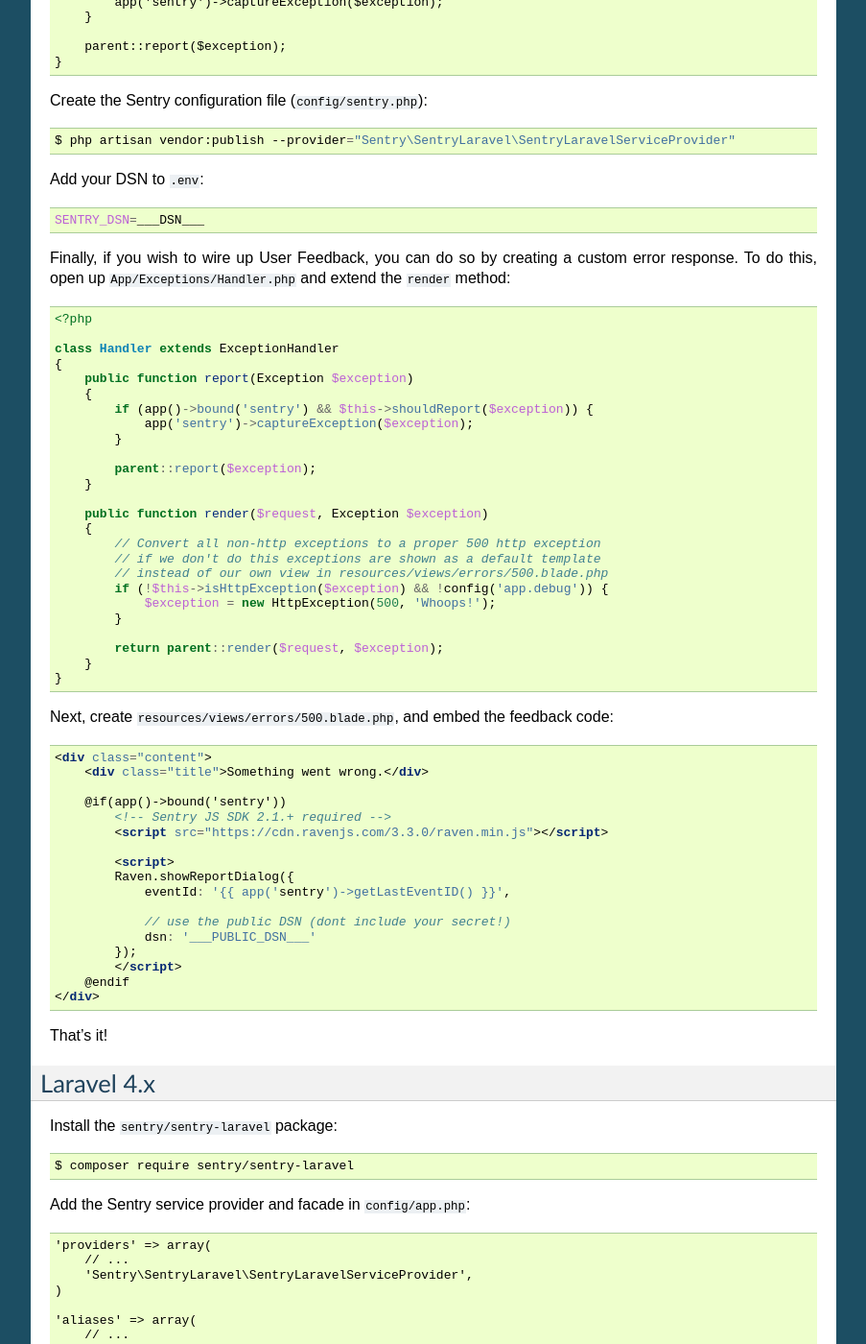
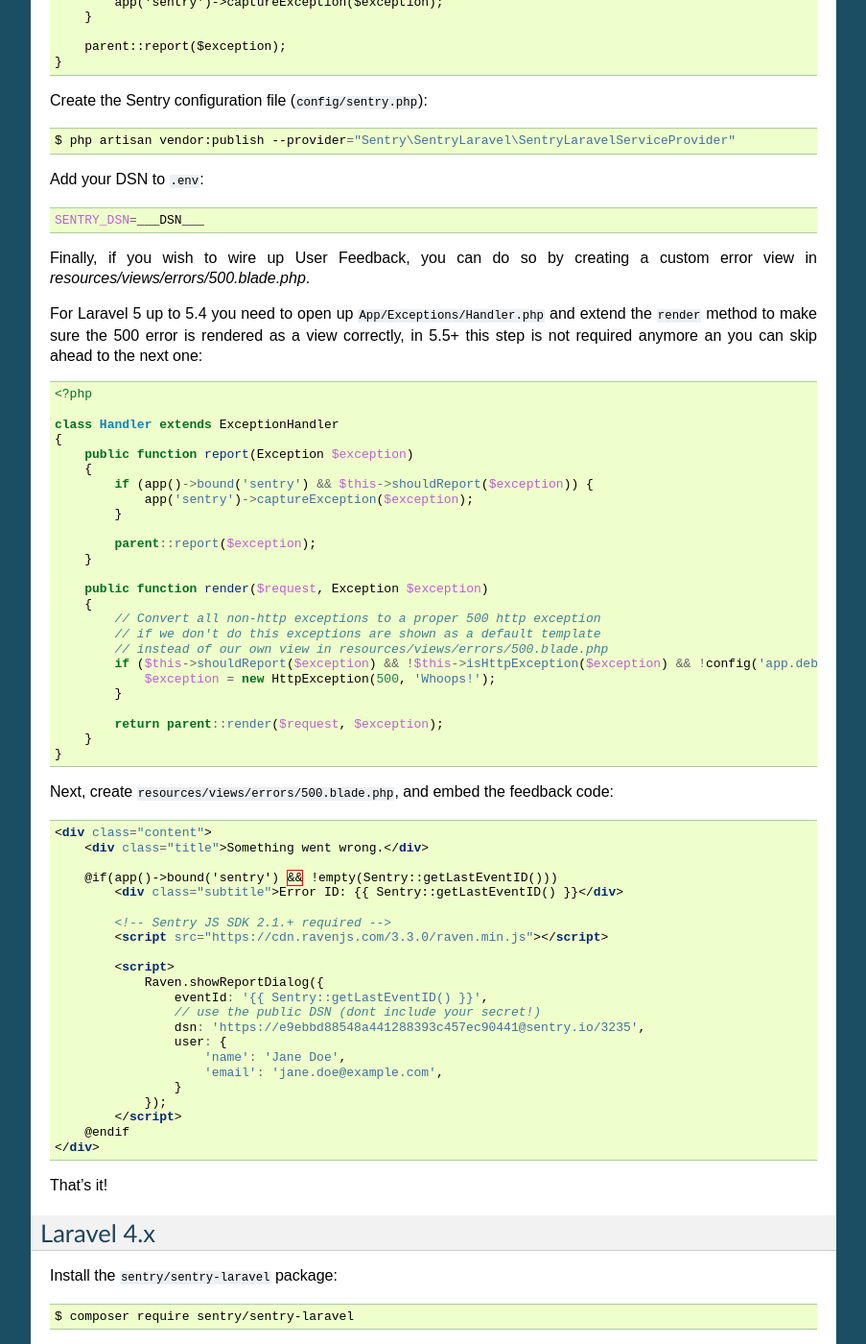
Before and after one commit to getsentry/sentry-php, a Sphinx documentation site: the page built from docs/integrations/laravel.rst, in a window 1280 px wide and 1400 px high, scrolled down 593 px. Shown: the whole window at 96% size, without its empty margins (198-1101 px from the left). Built offline with Sphinx 7.4.7, drawn with Linux system fonts in a browser that asks for light colours; the version number could not be read and is left out.

Commit message:
Update render changes only needed for <5.5

```diff
--- a/docs/integrations/laravel.rst
+++ b/docs/integrations/laravel.rst
@@ -54,8 +54,11 @@
     SENTRY_DSN=___DSN___
 
 Finally, if you wish to wire up User Feedback, you can do so by creating a custom
-error response. To do this, open up ``App/Exceptions/Handler.php`` and extend the
-``render`` method:
+error view in `resources/views/errors/500.blade.php`.
+
+For Laravel 5 up to 5.4 you need to open up ``App/Exceptions/Handler.php`` and extend the
+``render`` method to make sure the 500 error is rendered as a view correctly, in 5.5+ this
+step is not required anymore an you can skip ahead to the next one:
 
 .. code-block:: php
 
@@ -77,7 +80,7 @@
             // Convert all non-http exceptions to a proper 500 http exception
             // if we don't do this exceptions are shown as a default template
             // instead of our own view in resources/views/errors/500.blade.php
-            if (!$this->isHttpException($exception) && !config('app.debug')) {
+            if ($this->shouldReport($exception) && !$this->isHttpException($exception) && !config('app.debug')) {
                 $exception = new HttpException(500, 'Whoops!');
             }
 
@@ -92,17 +95,22 @@
     <div class="content">
         <div class="title">Something went wrong.</div>
 
-        @if(app()->bound('sentry'))
+        @if(app()->bound('sentry') && !empty(Sentry::getLastEventID()))
+            <div class="subtitle">Error ID: {{ Sentry::getLastEventID() }}</div>
+
             <!-- Sentry JS SDK 2.1.+ required -->
             <script src="https://cdn.ravenjs.com/3.3.0/raven.min.js"></script>
 
             <script>
-            Raven.showReportDialog({
-                eventId: '{{ app('sentry')->getLastEventID() }}',
-
-                // use the public DSN (dont include your secret!)
-                dsn: '___PUBLIC_DSN___'
-            });
+                Raven.showReportDialog({
+                    eventId: '{{ Sentry::getLastEventID() }}',
+                    // use the public DSN (dont include your secret!)
+                    dsn: 'https://e9ebbd88548a441288393c457ec90441@sentry.io/3235',
+                    user: {
+                        'name': 'Jane Doe',
+                        'email': 'jane.doe@example.com',
+                    }
+                });
             </script>
         @endif
     </div>
```
